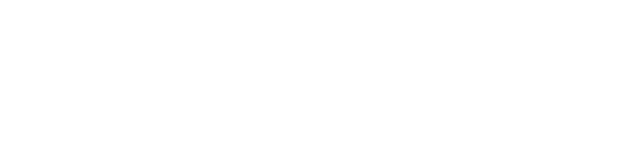
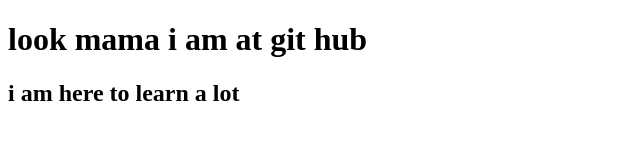
Before and after one commit to Jawadul16/my-first-website, a plain HTML site: page index.html in a window 1280 px wide. Shown: the whole page, without its empty margins (0-640 px from the left). Drawn offline with Linux system fonts and the light colour scheme.

Commit message:
creating my first repo

```diff
--- a/index.html
+++ b/index.html
@@ -3,9 +3,11 @@
 <head>
     <meta charset="UTF-8">
     <meta name="viewport" content="width=device-width, initial-scale=1.0">
-    <title>look mama i am at github</title>
+    <title>creating my first repo</title>
 </head>
 <body>
+    <h1>look mama i am at git hub</h1>
+    <h2>i am here to learn a lot</h2>
 
 </body>
 </html>
```
